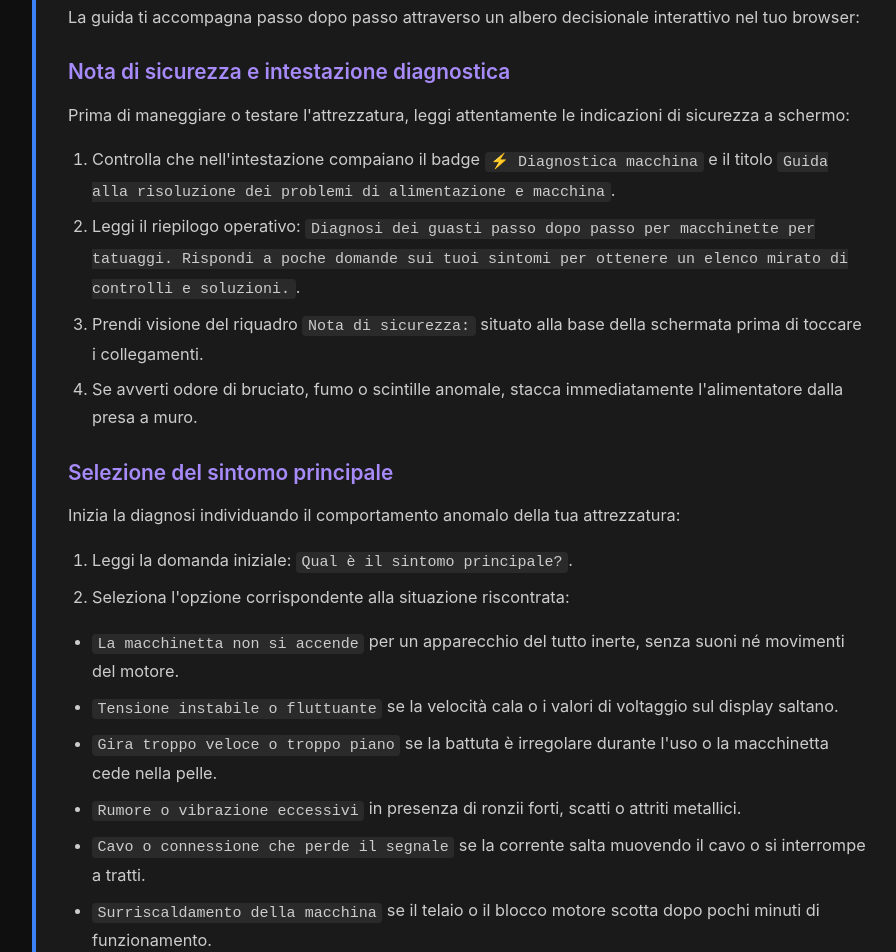
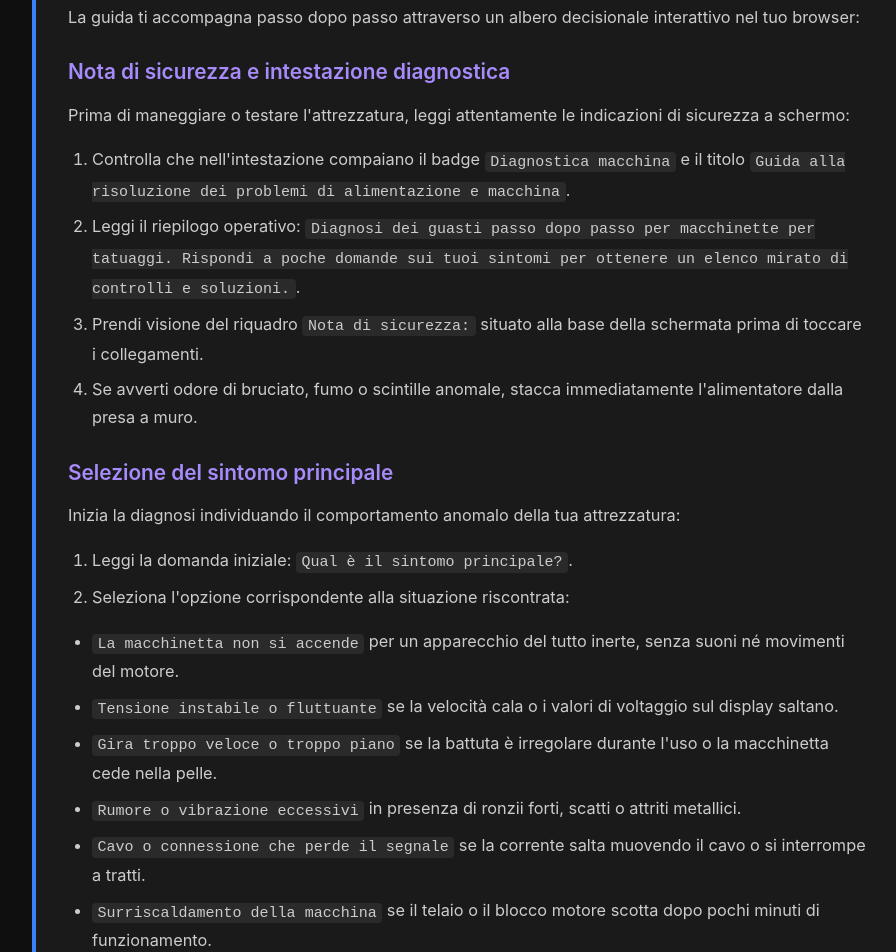
Before and after one commit to Poli-International/power-supply-troubleshooter, a plain HTML site: page documentation-it.html in a window 1280 px wide. Shown: the part 1304-2256 px from the top of the page, without its empty margins (174-1070 px from the left). Drawn offline with Linux system fonts and the light colour scheme.

Commit message:
sync documentation-it.html from the live site
The website copy of this tool moved on and the repo did not, so an
AI Studio import from here would have reverted it.

```diff
--- a/documentation-it.html
+++ b/documentation-it.html
@@ -64,7 +64,7 @@
         <h3>Nota di sicurezza e intestazione diagnostica</h3>
         <p>Prima di maneggiare o testare l'attrezzatura, leggi attentamente le indicazioni di sicurezza a schermo:</p>
         <ol>
-        <li>Controlla che nell'intestazione compaiano il badge <code>⚡ Diagnostica macchina</code> e il titolo <code>Guida alla risoluzione dei problemi di alimentazione e macchina</code>.</li>
+        <li>Controlla che nell'intestazione compaiano il badge <code>Diagnostica macchina</code> e il titolo <code>Guida alla risoluzione dei problemi di alimentazione e macchina</code>.</li>
         <li>Leggi il riepilogo operativo: <code>Diagnosi dei guasti passo dopo passo per macchinette per tatuaggi. Rispondi a poche domande sui tuoi sintomi per ottenere un elenco mirato di controlli e soluzioni.</code>.</li>
         <li>Prendi visione del riquadro <code>Nota di sicurezza:</code> situato alla base della schermata prima di toccare i collegamenti.</li>
         <li>Se avverti odore di bruciato, fumo o scintille anomale, stacca immediatamente l'alimentatore dalla presa a muro.</li>
```
